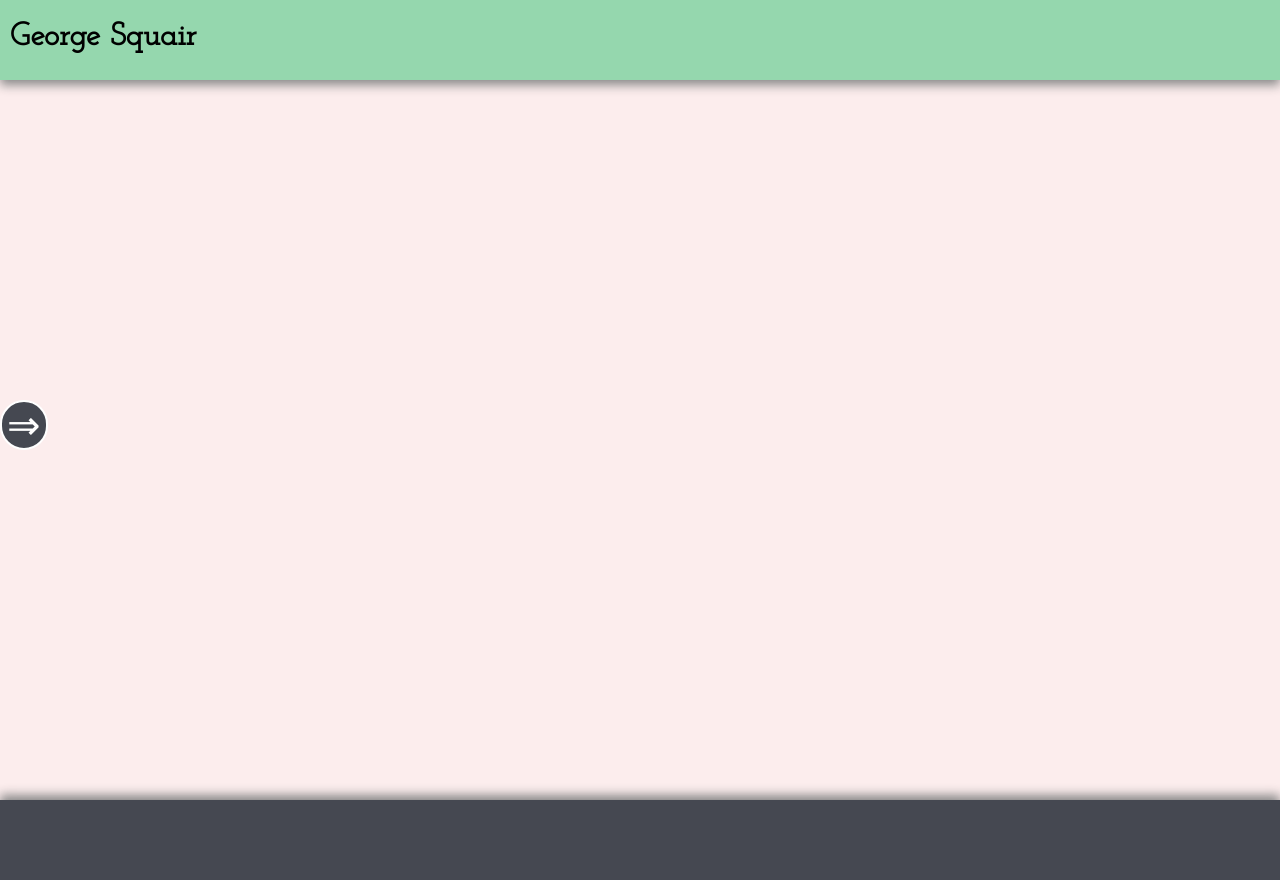
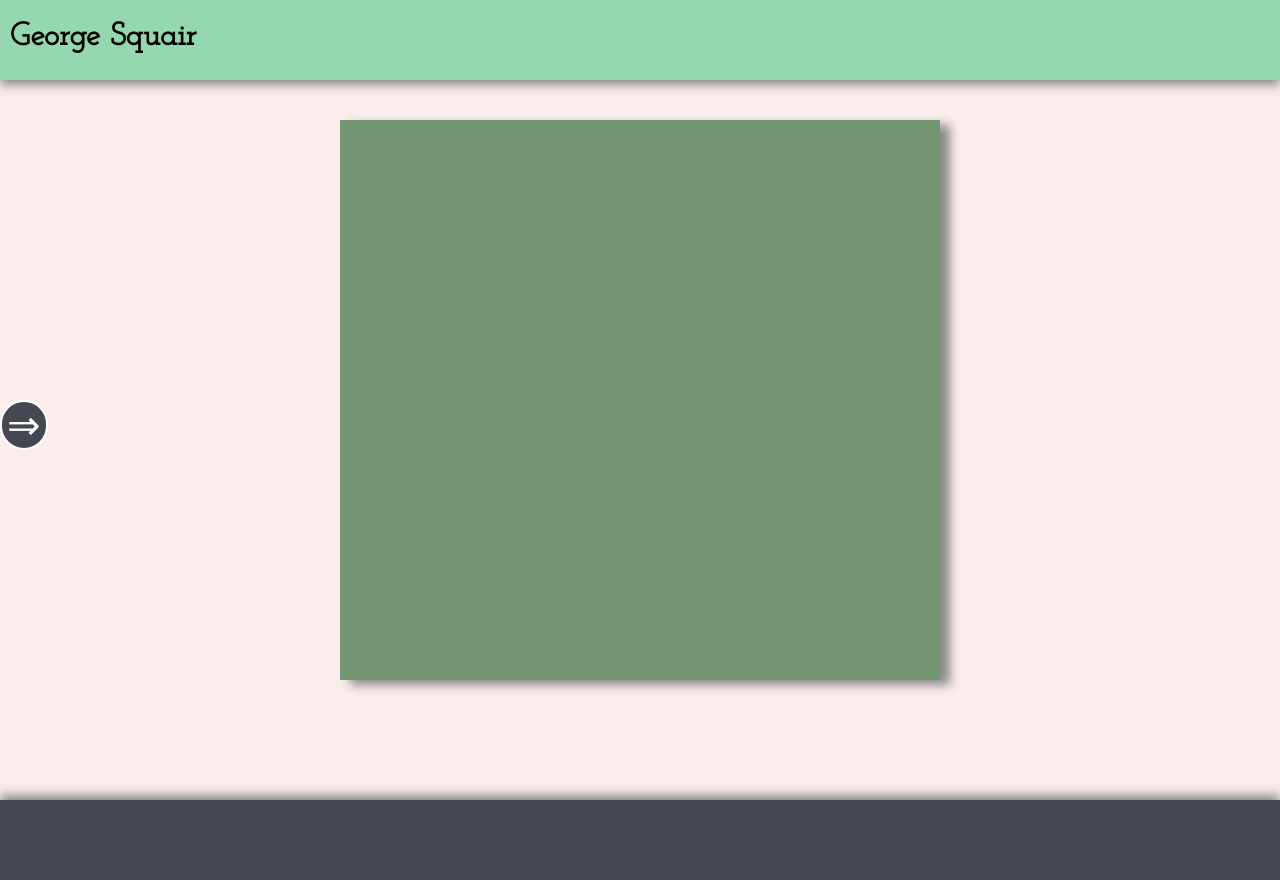
Before and after one commit to Squair/TwinCities, a PHP site: page / in a window 1280 px wide. Run offline with PHP 8.4, Linux system fonts and the light colour scheme; some libraries are stand-ins or nearby versions.

Commit message:
Added content panel that updates when side bar links are clicked on, may link to a databse or some other format rather than hard coding the information.

```diff
--- a/index.html
+++ b/index.html
@@ -2,6 +2,8 @@
 <html>
 <head>
 <link href="https://fonts.googleapis.com/css?family=Josefin+Slab" rel="stylesheet">
+<script src='https://code.jquery.com/jquery-3.1.0.min.js'></script>
+
 <link type="text/css" rel="stylesheet" href="stylesheet.css">
 <title>Squair Site</title>
 </head>
@@ -12,7 +14,9 @@
 		sideBar.style.width = "250px"; //Will give the illusion that it slides out with a css transition.
 		document.getElementById("headerTitle").style.marginLeft = "260px"; //Move title with side bar
 		document.getElementById("sideBarText").style.display = "block";
-		document.getElementById("main").style.background = "rgba(252, 237, 237, 0.4)"; //Change opacity of main content to get focus onto side bar when active.
+		document.getElementById("main").style.background = "rgba(252, 237, 237, 0.8)";
+		document.getElementById("contentGrid").style.background = "rgba(115, 149, 111, 0.8)";
+		//Change opacity of main content to get focus onto side bar when active.
 	}
 
 	function closeNav(){
@@ -22,21 +26,62 @@
 		document.getElementById("headerTitle").style.marginLeft = "10px";
 		document.getElementById("sideBarText").style.display = "none"; //So that the text doesnt wrap as container closes.
 		document.getElementById("main").style.background = "rgba(252, 237, 237, 1)"; //Remove opacity.
+		document.getElementById("contentGrid").style.background = "rgba(115, 149, 111, 1)";
 	}
+	var title = "Title";
+	$(document).ready(function(){
+			$(".projectLink").click(function(){ //When nav bar links are clicked.
+				if($("#contentTitle").css('display') == 'none'){ //If no titles selected, fade in anyway otherwise it looks sharp.
+					$("#contentTitle").fadeIn(100);
+					$("#contentInfo").fadeIn(100);
+				}
+				//When clicking new titles, toggle it off then fade the new one in.
+					$("#contentTitle").toggle();
+					$("#contentInfo").toggle();
+					$("#contentTitle").fadeIn(500);
+					$("#contentInfo").fadeIn(500);
+				var newTitle = $(this).text(); //Get the text.
+				console.log(newTitle);
+
+				$("#contentTitle").text(newTitle); //Set text in content panel.
+				switch ($(this).text()){
+					case "Minesweeper":
+						$("#contentInfo").text("A small, slightly uncomplete version of minesweeper.");
+						break;
+					case "Twinned Cities":
+						$("#contentInfo").text("Group project assignment for data, schemes and application due 2018.");
+						break;
+					case "Hobbies":
+						$("#contentInfo").text("Cycling, skiing, cooking, lots of things really.");
+						break;
+					case "Education":
+						$("#contentInfo").text("GCSE's done, College done, currently at uni.");
+						break;
+					case "Goals":
+						$("#contentInfo").text("Become a good web developer!");
+						break;
+
+				}
+		});
+	});
+
+
+
+
 </script>
 <button id="navButton" onclick="openNav()">&rArr;</button> <!-- Calls openNav when side button clicked. -->
 <nav id="sideBar">
 	<a href="javascript:void(0)" class="closebtn" onclick="closeNav()">&times;</a>
 	<div id="sideBarText">
 	<h1>My Work</h1>
-
-	<a href="#" class="projectLink"><p>Minesweeper</p></a>
-	<a href="#" class="projectLink"><p>Twinned Cities</p></a>
+		<a href="#" class="projectLink"><p>Minesweeper</p></a>
+		<a href="#" class="projectLink"><p>Twinned Cities</p></a>
 
 	<h1>About me</h1>
-	<a href="#" class="projectLink"><p>Hobbies</p></a>
-	<a href="#" class="projectLink"><p>Education</p></a>
-	<a href="#" class="projectLink"><p>Goals</p></a>
+		<a href="#" class="projectLink"><p>Hobbies</p></a>
+		<a href="#" class="projectLink"><p>Education</p></a>
+		<a href="#" class="projectLink"><p>Goals</p></a>
+	<h1>Favourite Recipes</h1>
 	<div>
 </nav>
 
@@ -45,7 +90,11 @@
 </header>
 
 <main id="main">
-
+	<div id="contentGrid">
+		<h1 id="contentTitle"></h1>
+		<p id="contentInfo"> </p>
+		<img id="contentImg">
+	</div>
 </main>
 
 <footer>
--- a/stylesheet.css
+++ b/stylesheet.css
@@ -15,6 +15,7 @@ header {
 	width: 100%;
 	float: right;
 	box-shadow: 0px 5px 10px #888888;
+	z-index: 3;
 }
 
 header #headerTitle {
@@ -46,7 +47,7 @@ header #headerTitle {
     height: 100%; /* 100% Full-height */
     width: 0; /* 0 this gets changed in JavaScript */
     position: fixed; /* Stay in place */
-    z-index: 1; /* Stay on top */
+    z-index: 4; /* Stay on top */
     top: 0; /* Stay at the top */
     left: 0;
     overflow-x: hidden; /* Disable horizontal scroll */
@@ -109,9 +110,26 @@ header #headerTitle {
 #main {
 	background-color: #FCEDED;
 	height: 100%;
-
+	display: flex;
 	width: 100%;
 	z-index: 1;
+}
+
+#contentGrid {
+	text-align: center;
+	z-index: 2;
+	width: 80%;
+	max-width: 600px;
+	height: 70%;
+	max-height: 650px;
+	background-color: #73956F;
+	margin: auto;
+	vertical-align: middle;
+	box-shadow: 10px 5px 10px #888888;
+}
+
+#contentGrid #contentTitle, #contentGrid #contentInfo {
+	display: none;
 }
 
 footer {
```
